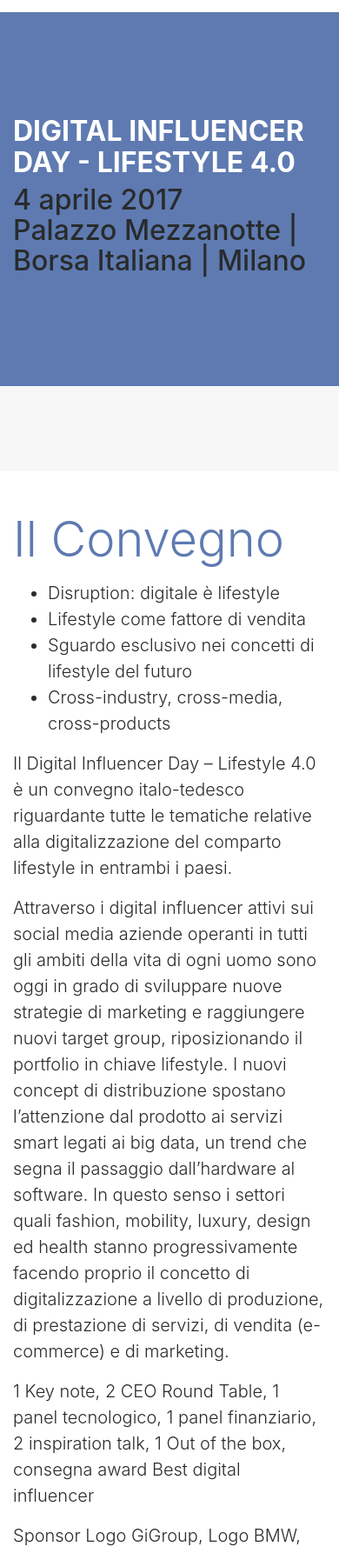
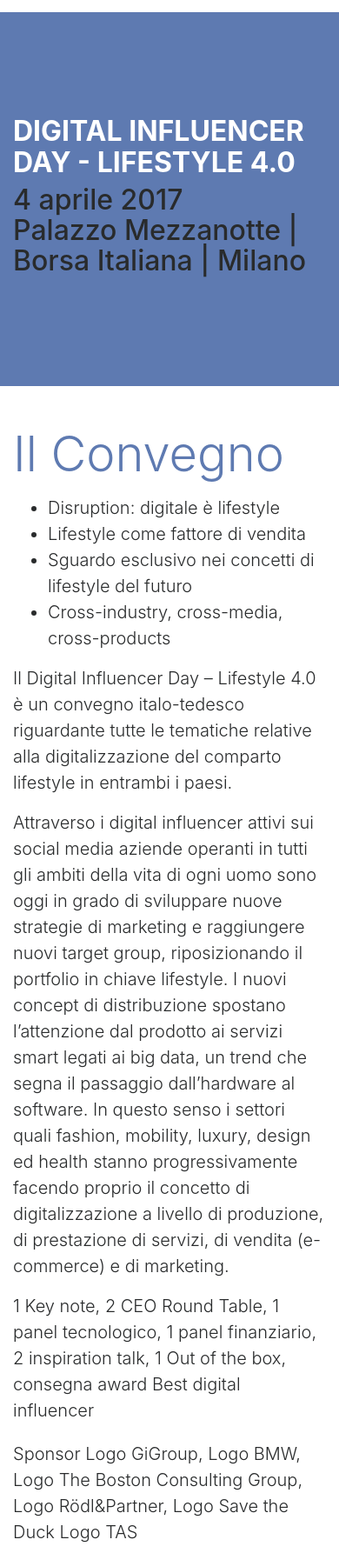
Before and after one commit to gseregni/farmly, a plain HTML site: page index.html in a window 390 px wide. Shown: the part 199-1985 px from the top of the page at 87% size. Drawn offline with nearby package versions, Linux system fonts and the light colour scheme.

Commit message:
Commit from Pingendo

```diff
--- a/index.html
+++ b/index.html
@@ -49,14 +49,7 @@
       </div>
     </div>
   </div>
-  <div class="py-5 bg-faded">
-    <div class="container">
-      <div class="row">
-        <div class="col-md-6"></div>
-        <div class="col-md-6"></div>
-      </div>
-    </div>
-  </div>
+
   <div class="py-5">
     <div class="container">
       <div class="row">
@@ -71,6 +64,12 @@
           <p class="lead">Il Digital Influencer Day – Lifestyle 4.0 è un convegno italo-tedesco riguardante tutte le tematiche relative alla digitalizzazione del comparto lifestyle in entrambi i paesi.<br></p>
           <p class="lead">Attraverso i digital influencer attivi sui social media aziende operanti in tutti gli ambiti della vita di ogni uomo sono oggi in grado di sviluppare nuove strategie di marketing e raggiungere nuovi target group, riposizionando il portfolio in chiave lifestyle. I nuovi concept di distribuzione spostano l’attenzione dal prodotto ai servizi smart legati ai big data, un trend che segna il passaggio dall’hardware al software. In questo senso i settori quali fashion, mobility, luxury, design ed health stanno progressivamente facendo proprio il concetto di digitalizzazione a livello di produzione, di prestazione di servizi, di vendita (e-commerce) e di marketing.&nbsp;</p>
           <p class="lead">1 Key note, 2 CEO Round Table, 1 panel tecnologico, 1 panel finanziario, 2 inspiration talk, 1 Out of the box, consegna award Best digital influencer</p>
+          <div class="row">
+            <div class="col-md-3"></div>
+            <div class="col-md-3"></div>
+            <div class="col-md-3"></div>
+            <div class="col-md-3"></div>
+          </div>
           <p class="lead"> Sponsor Logo GiGroup, Logo BMW, Logo The Boston Consulting Group, Logo Rödl&amp;Partner, Logo Save the Duck Logo TAS&nbsp;</p>
           <p class="lead"> Assicuratevi il vostro biglietto d’ingresso al costo di € 180 + IVA (Soci AHK Italien € 126 + IVA).</p><a href="#" class="btn btn-lg btn-success">Registrati ora</a></div>
       </div>
```
